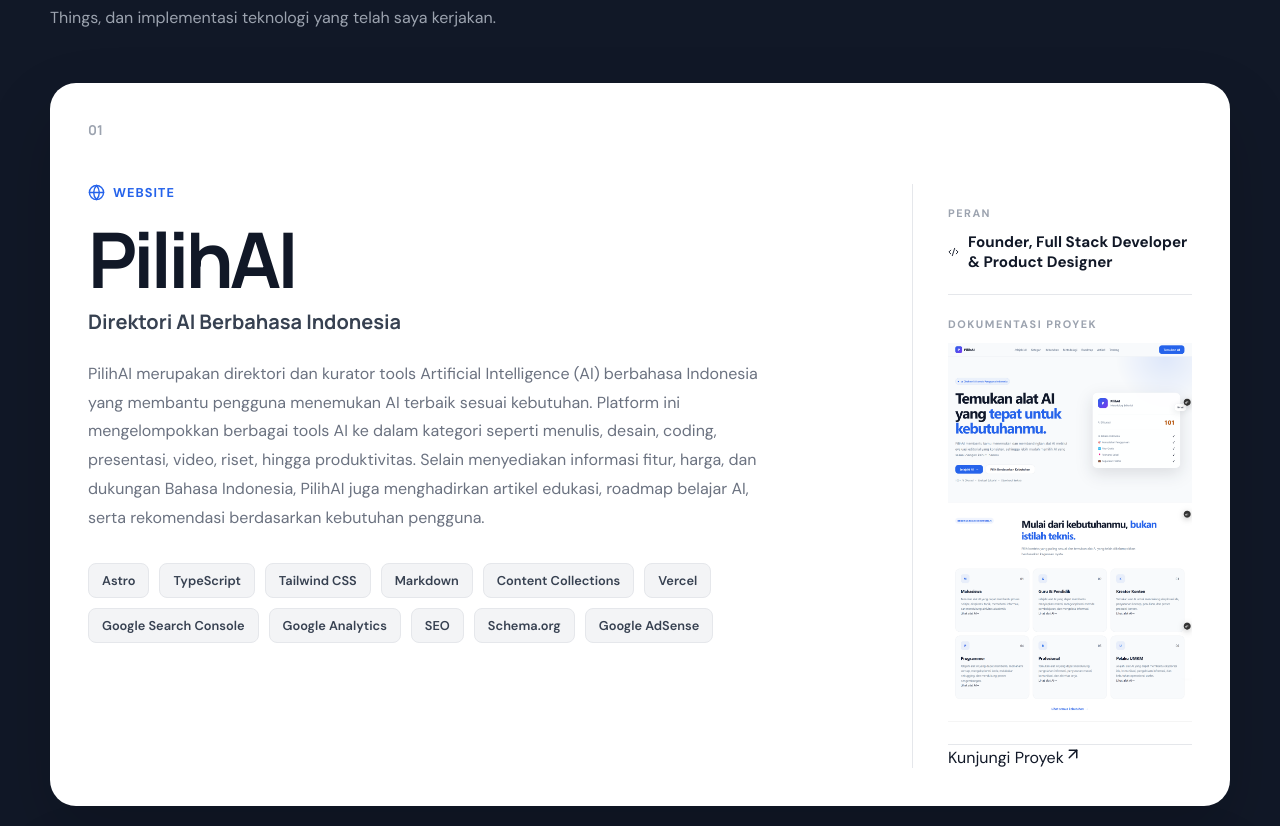
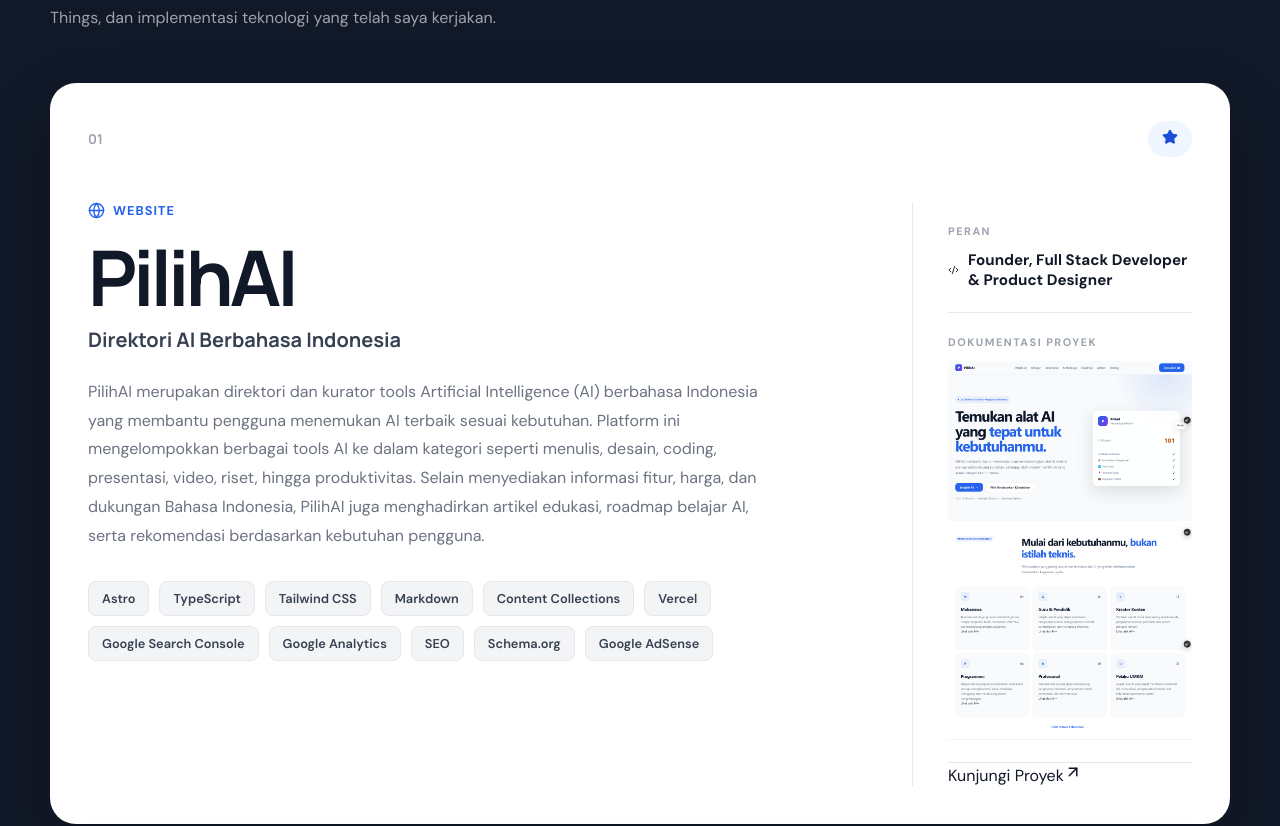
Before and after one commit to VirzanPasaNugraha/virzan-portfolio-next, a Next.js app: page / in a window 1280 px wide. Shown: the part 3800-4626 px from the top of the page. Built offline with nearby package versions, Linux system fonts and the light colour scheme.

Commit message:
first commit

```diff
--- a/components/Projects.jsx
+++ b/components/Projects.jsx
@@ -7,6 +7,7 @@
   Globe,
   Sparkles,
   BrainCircuit,
+  Star,
 } from "lucide-react";
 
 import { projects } from "../data/projects";
@@ -60,6 +61,12 @@
                 <span className="project-number">
                   {String(index + 1).padStart(2, "0")}
                 </span>
+
+               {project.featured && (
+  <span className="project-featured" title="Proyek Unggulan">
+    <Star size={16} fill="currentColor" />
+  </span>
+)}
               </div>
 
               <div className="project-layout">
```
